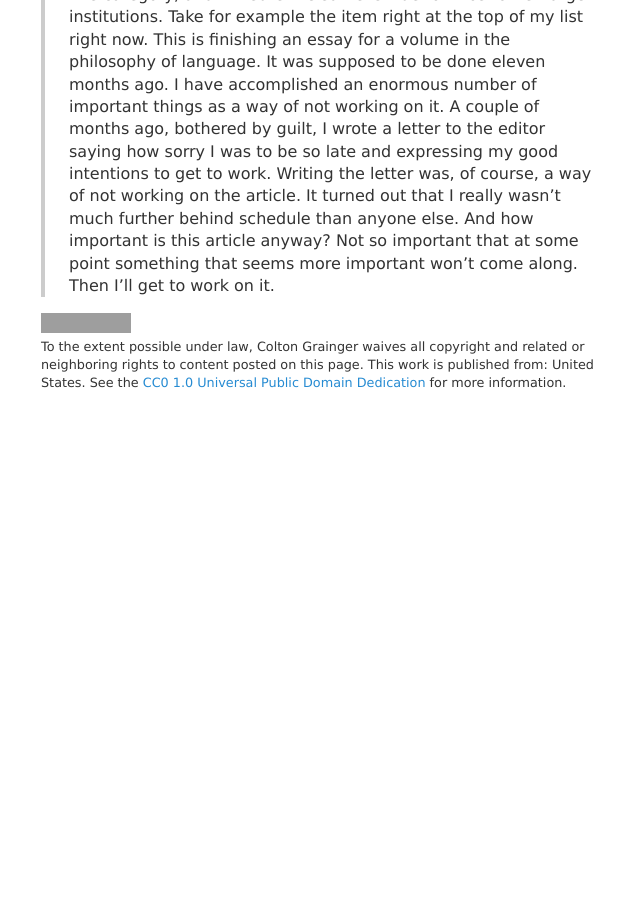
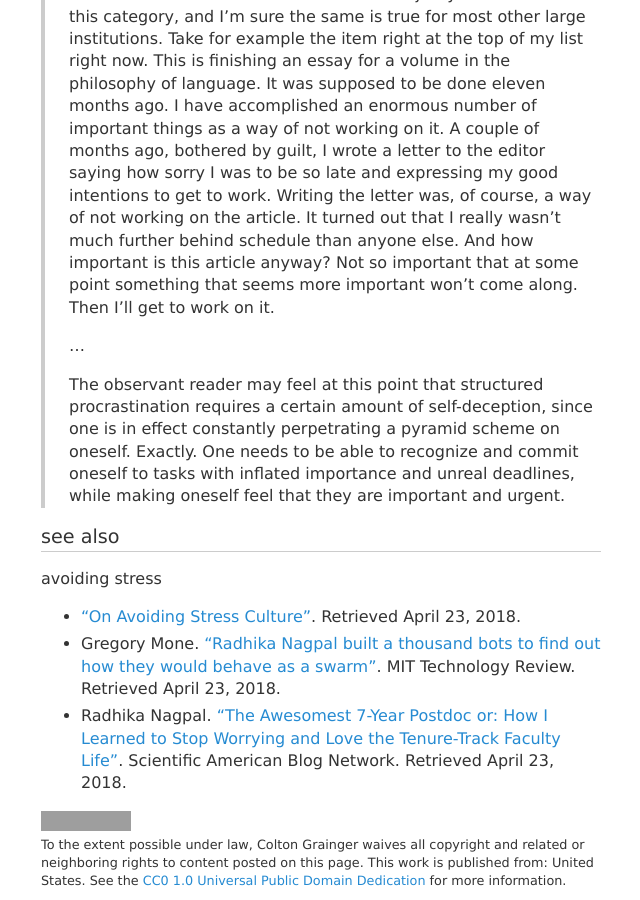
Before and after one commit to coltongrainger/blog, a Jekyll site: the page built from _posts/2018-04-02-prioritizing.md, in a window 1280 px wide and 900 px high, scrolled down 1660 px. Shown: the whole window, without its empty margins (319-959 px from the left). Built offline with Jekyll 4.4.1, drawn with Linux system fonts in a browser that asks for light colours; our own code applies the rules of GitHub Pages for plain Markdown files; before the commit the page ends 2065 px from its top, so only the background shows below that; grey boxes are pictures that could not be loaded.

Commit message:
Avoiding stress.

```diff
--- a/_posts/2018-04-02-prioritizing.md
+++ b/_posts/2018-04-02-prioritizing.md
@@ -34,3 +34,15 @@ From <http://structuredprocrastination.com/>
 > At this point you may be asking, "How about the important tasks at the top of the list, that one never does?" Admittedly, there is a potential problem here.
 >
 > The trick is to pick the right sorts of projects for the top of the list. The ideal sorts of things have two characteristics, First, they seem to have clear deadlines (but really don't). Second, they seem awfully important (but really aren't). Luckily, life abounds with such tasks. In universities the vast majority of tasks fall into this category, and I'm sure the same is true for most other large institutions. Take for example the item right at the top of my list right now. This is finishing an essay for a volume in the philosophy of language. It was supposed to be done eleven months ago. I have accomplished an enormous number of important things as a way of not working on it. A couple of months ago, bothered by guilt, I wrote a letter to the editor saying how sorry I was to be so late and expressing my good intentions to get to work. Writing the letter was, of course, a way of not working on the article. It turned out that I really wasn't much further behind schedule than anyone else. And how important is this article anyway? Not so important that at some point something that seems more important won't come along. Then I'll get to work on it.
+>
+> ...
+>
+> The observant reader may feel at this point that structured procrastination requires a certain amount of self-deception, since one is in effect constantly perpetrating a pyramid scheme on oneself. Exactly. One needs to be able to recognize and commit oneself to tasks with inflated importance and unreal deadlines, while making oneself feel that they are important and urgent.
+
+## see also
+
+avoiding stress
+
+- [“On Avoiding Stress Culture”](https://jxyzabc.blogspot.com/2016/09/on-avoiding-stress-culture.html). Retrieved April 23, 2018.
+- Gregory Mone. [“Radhika Nagpal built a thousand bots to find out how they would behave as a swarm”](https://www.technologyreview.com/s/602100/robo-swarm/). MIT Technology Review. Retrieved April 23, 2018.
+- Radhika Nagpal. [“The Awesomest 7-Year Postdoc or: How I Learned to Stop Worrying and Love the Tenure-Track Faculty Life”](https://blogs.scientificamerican.com/guest-blog/the-awesomest-7-year-postdoc-or-how-i-learned-to-stop-worrying-and-love-the-tenure-track-faculty-life/). Scientific American Blog Network. Retrieved April 23, 2018.
```
